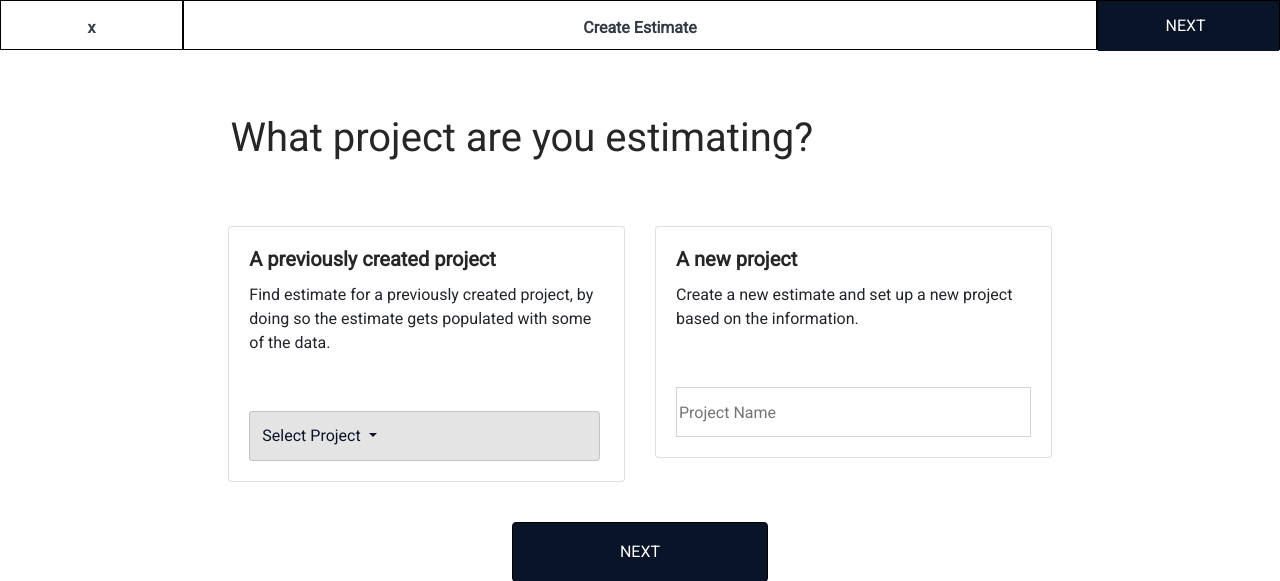
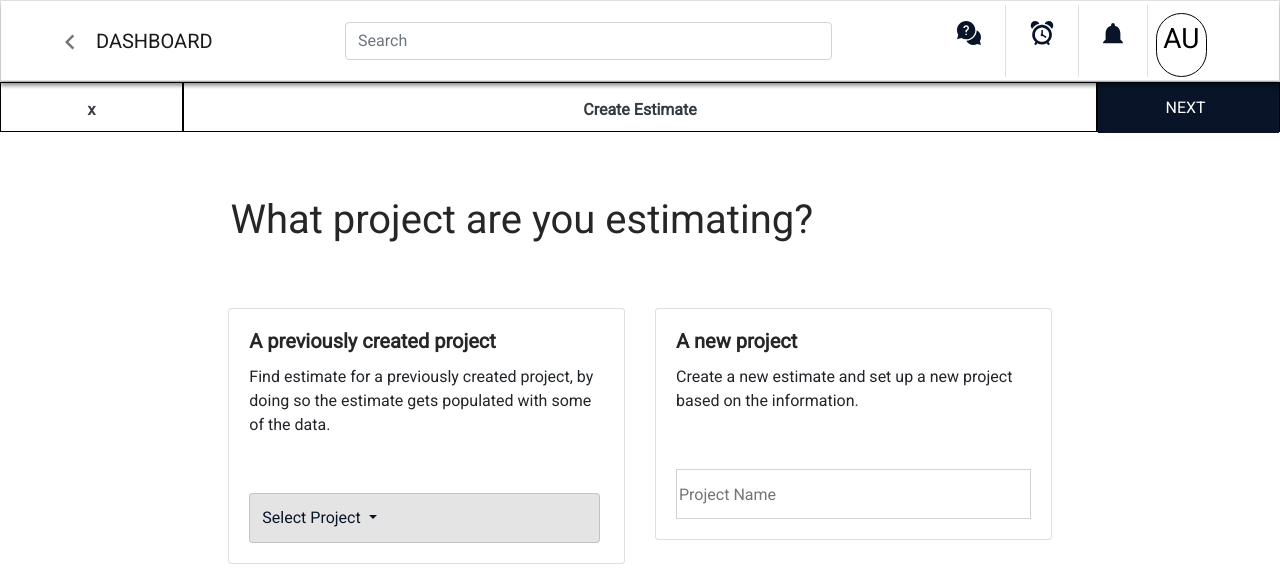
Before and after one commit to hngi/Lancer, a PHP site: page /create-estimate.html in a window 1280 px wide. Shown: the top 581 px of the page. Run offline with PHP 8.4, Linux system fonts and the light colour scheme.

Commit message:
added nav

```diff
--- a/create-estimate.html
+++ b/create-estimate.html
@@ -122,6 +122,96 @@
         #cnc {
             cursor: pointer;
         }
+        /*Kezman Nav*/
+.kc-nav-box{
+        min-height: 10vh;
+    box-shadow: 0px 4px 4px rgba(0, 0, 0, 0.25);
+}
+.kc-unlist-item{
+    max-height:9vh;
+}
+.kc-a-u{
+    height:8vh;
+    width:4vw;
+    border:1px solid black;
+    border-radius:40px;
+}
+
+.kc-links{
+    max-height:10vh;
+}
+
+
+@media only screen and (max-width: 1024px) {
+    .kc-a-u{
+        height:4vh;
+        width:6vw;
+    }
+
+}
+
+@media only screen and (max-width: 768px) {
+    .kc-unlist-item{
+        flex-direction:row;
+    }
+
+}
+@media only screen and (max-width: 768px) {
+    .kc-a-u{
+        height:7vh;
+        width:10vw;
+        margin-left:2vh;
+    }
+
+}
+
+@media only screen and (max-width: 414px) {
+    .kc-a-u{
+        height:6vh;
+        width:13vw;
+        margin-left:2vh;
+    }
+
+}
+
+@media only screen and (max-width: 375px) {
+    .kc-unlist-item{
+        flex-direction:row;
+    }
+
+}
+@media only screen and (max-width: 375px) {
+    .kc-a-u{
+        height:7vh;
+        width:15vw;
+        margin-left:2vh;
+    }
+
+}
+@media only screen and (max-width: 360px) {
+    .kc-unlist-item{
+        flex-direction:row;
+    }
+
+}
+
+@media only screen and (max-width: 360px) {
+    .kc-a-u{
+        height:7vh;
+        width:15vw;
+        margin-left:2vh;
+    }
+
+}
+@media only screen and (max-width: 320px) {
+    .kc-a-u{
+        height:8vh;
+        width:15vw;
+        margin-left:2vh;
+    }
+
+}
+
     </style>
 
 </head>
@@ -129,7 +219,50 @@
 <body>
 
 
+    <div style="background:#ffffff;" class="col-12 border kc-nav-box">
+        <div class="row">
+            <nav class="navbar col-12 navbar-expand-lg navbar-light py-0 border-bottom kc-nav-box">
+                    <a class="navbar-brand ml-5" href="#">
+                    <img src="image/Shape.svg" class="mr-3">
+                    DASHBOARD</a>
+                    <button class="navbar-toggler" type="button" data-toggle="collapse" data-target="#navbarSupportedContent" aria-controls="navbarSupportedContent" aria-expanded="false" aria-label="Toggle navigation">
+                    <span class="navbar-toggler-icon"></span>
+                    </button>
 
+                    <div class="row collapse navbar-collapse mx-0 px-0 kc-links" id="navbarSupportedContent">
+                        <form class="form-inline my-2 my-lg-0 ml-auto col-12 col-sm-6">
+                          <input class="form-control mr-sm-2 col-12" type="search" placeholder="Search" aria-label="Search">
+                        </form>
+                        <ul class="navbar-nav ml-auto kc-unlist-item">
+                            <li class="nav-item active border-right">
+                                <a class="nav-link mt-2 mr-3" href="#">
+                                    <img src="image/help.svg">
+                                </a>
+                            </li>
+                            <li class="nav-item border-right">
+                                <a class="nav-link mt-2 mx-3" href="#">
+                                    <img src="image/alarm-clock.svg">
+                                </a>
+                            </li>
+
+                             <li class="nav-item border-right">
+                                 <a class="nav-link mt-2 mx-3" href="#">
+                                    <img src="image/Vector.svg">
+                                 </a>
+                            </li>
+
+                            <li class="nav-item">
+                                 <a class="nav-link mr-5" href="#" tabindex="-1" aria-disabled="true">
+                                    <div class="kc-a-u">
+                                        <h3 style="color:black;" class="text-center mt-2">AU</h3>
+                                    </div>
+                                 </a>
+                            </li>
+                        </ul>
+                    </div>
+            </nav>
+        </div>
+    </div>
     <div class="contaner">
 
         <div id="container">
```
Also changed, not shown: css/style.css (+11 -11 lines), nav.html (+5 -5 lines).
